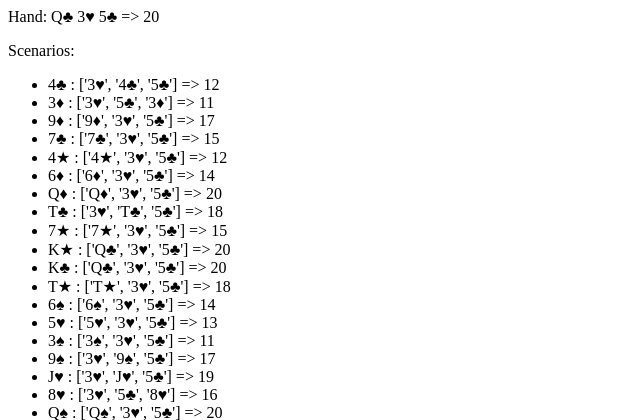
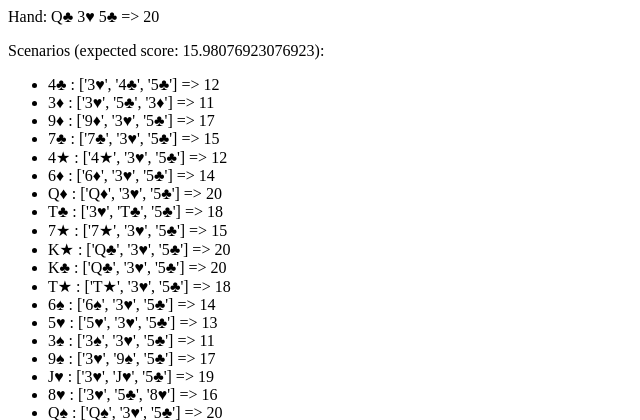
Before and after one commit to chellmuth/5-crowns, a Flask app: page / in a window 1280 px wide. Shown: the top 420 px of the page, without its empty margins (0-640 px from the left). Run offline with Flask 2, Linux system fonts and the light colour scheme.

Commit message:
Modularize EV calculation

```diff
--- /dev/null
+++ b/analyzer.py
@@ -0,0 +1 @@
+from app import app
--- a/app/routes.py
+++ b/app/routes.py
@@ -5,6 +5,7 @@ import crowns.cards as cards
 import crowns.decision as decision
 import crowns.game.dealer as dealer
 import crowns.scoring as scoring
+import crowns.simulation as simulation
 from crowns.cards import Rank, Suit
 
 from app import app
@@ -39,19 +40,7 @@ def hello_world():
     hand = dealer.deal(3)
     current_score = scoring.find_best_configuration(hand, 0).score
 
-    draws = cards.all_except(hand)
-
-    scenarios = []
-    for draw in draws:
-        temp_hand = hand.union([draw])
-        discard = decision.choose_discard(temp_hand, 0)
-        scoring_hand = temp_hand.difference([discard])
-        score = scoring.find_best_configuration(scoring_hand, 0).score
-
-        scenarios.append((draw, scoring_hand, score))
-
-
-    old_result = str(hand) + " " + str(score) + " " + str(scenarios)
+    simulated = simulation.simulate(hand)
 
     game = {
         "hand": [
@@ -68,8 +57,9 @@ def hello_world():
                 score
             )
             for draw, scoring_hand, score
-            in scenarios
+            in simulated["scenarios"]
         ],
+        "expected_score": simulated["expected_score"],
         "current_score": current_score
     }
 
--- a/app/templates/index.html
+++ b/app/templates/index.html
@@ -6,7 +6,7 @@
     => {{ game["current_score"] }}
 </p>
 <p>
-   Scenarios:
+   Scenarios (expected score: {{ game["expected_score"] }}):
    <ul>
        {% for draw, hand, score in game["scenarios"] %}
            <li>
--- /dev/null
+++ b/crowns/simulation.py
@@ -0,0 +1,25 @@
+from typing import Set
+
+import crowns.cards as cards
+import crowns.decision as decision
+import crowns.scoring as scoring
+from crowns.cards import Card
+
+def simulate(hand: Set[Card]):
+    draws = cards.all_except(hand)
+
+    scenarios = []
+    for draw in draws:
+        temp_hand = hand.union([draw])
+        discard = decision.choose_discard(temp_hand, 0)
+        scoring_hand = temp_hand.difference([discard])
+        score = scoring.find_best_configuration(scoring_hand, 0).score
+
+        scenarios.append((draw, scoring_hand, score))
+
+    expected_score = sum(scenario[2] for scenario in scenarios) / len(scenarios)
+
+    return {
+        "scenarios": scenarios,
+        "expected_score": expected_score
+    }
```
